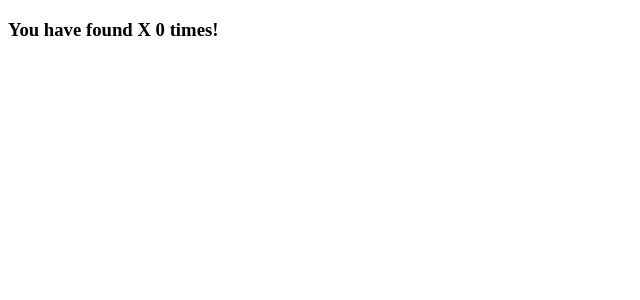
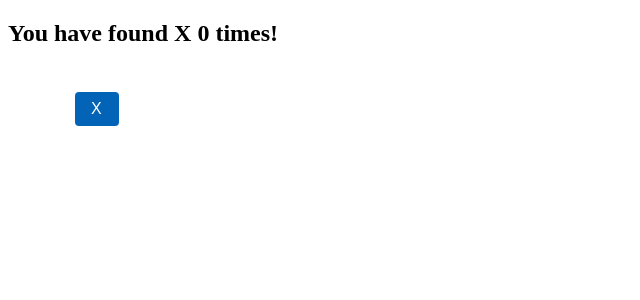
Before and after one commit to gokhansihli/grad-fe-tests, a React (Vite) app: page /test-4 in a window 1280 px wide. Shown: the top 300 px of the page, without its empty margins (0-640 px from the left). Built offline with nearby package versions, Linux system fonts and the light colour scheme.

Commit message:
Added useEffect and table

```diff
--- a/src/components/test-4/FindX.jsx
+++ b/src/components/test-4/FindX.jsx
@@ -1,13 +1,58 @@
-import { useState } from "react";
+import { useEffect, useState } from "react";
 import "./findX.css";
 
 export default function FindX() {
-  const [count, setCount] = useState(0);
+  const [newGame, setNewGame] = useState([]);
+  const [found, setFound] = useState(0);
+  const [score, setScore] = useState("");
+
+  let xCoor = Math.floor(Math.random() * 18);
+  let yCoor = Math.floor(Math.random() * 7);
+
+  useEffect(() => {
+    let game = new Array(7);
+    game.fill([]);
+
+    game = game.map((set) => {
+      const arr = new Array(18);
+      arr.fill(null);
+      return arr;
+    });
+    game[yCoor][xCoor] = "x";
+    setNewGame(game);
+
+    if (found === 1) setScore("You have found X 1 time!");
+    else setScore(`You have found X ${found} times!`);
+  }, [found]);
 
   return (
     <div>
-      <h3>You have found X {count} times!</h3>
-      <table className="table-container"></table>
+      <h2>You have found X {found} times!</h2>
+      <table className="table-container">
+        <tbody>
+          {newGame.map((row, rowIndex) => {
+            return (
+              <tr key={rowIndex}>
+                {row.map((tile, tileIndex) => {
+                  if (tile === "x") {
+                    return (
+                      <td key={tileIndex}>
+                        <button
+                          className="x"
+                          onClick={() => setFound((num) => num + 1)}
+                        >
+                          X
+                        </button>
+                      </td>
+                    );
+                  }
+                  return <td key={tileIndex}>{tile}</td>;
+                })}
+              </tr>
+            );
+          })}
+        </tbody>
+      </table>
     </div>
   );
 }
```
